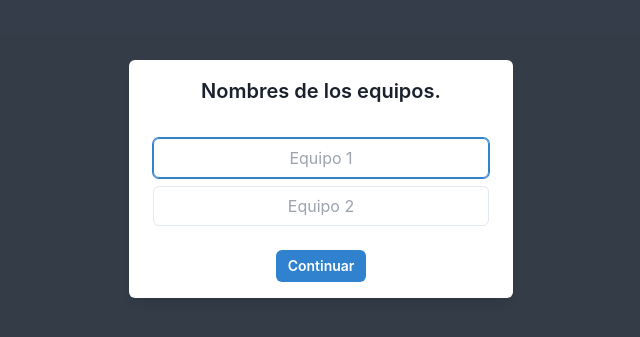
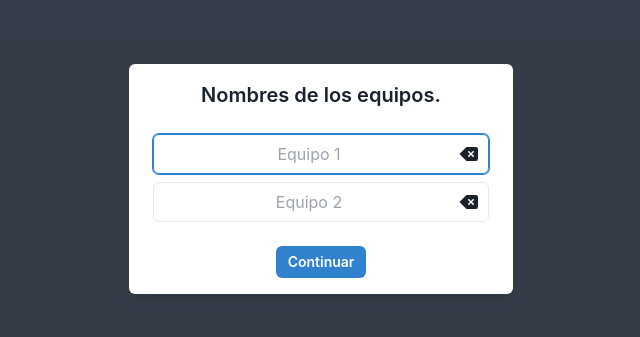
Before and after one commit to franklinogf/dominoes-score, a React (Vite) app: page / in a window 1280 px wide. Shown: the part 221-558 px from the top of the page, without its empty margins (319-959 px from the left). Built offline with nearby package versions, Linux system fonts and the light colour scheme.

Commit message:
added a button to reset the input

```diff
--- a/src/components/NewGameModal.tsx
+++ b/src/components/NewGameModal.tsx
@@ -3,13 +3,17 @@ import { useTeams } from '../hooks/useTeams'
 import { useModals } from '../hooks/useModals'
 import {
   Button,
+  IconButton,
   Input,
+  InputGroup,
+  InputRightElement,
   Modal,
   ModalBody,
   ModalContent,
   ModalFooter,
   ModalHeader,
-  ModalOverlay
+  ModalOverlay,
+  Stack
 } from '@chakra-ui/react'
 
 export function NewGameModal() {
@@ -19,6 +23,7 @@ export function NewGameModal() {
   const [team2Name, setTeam2Name] = useState('')
 
   function handleButtonClick() {
+    if (team1Name === '' || team2Name === '') return
     startGame(team1Name, team2Name)
     hideNewGameModal()
   }
@@ -31,26 +36,48 @@ export function NewGameModal() {
     >
       <ModalOverlay />
       <ModalContent>
-        <ModalHeader className='text-center'>
-          Nombres de los equipos.
-        </ModalHeader>
+        <ModalHeader textAlign='center'>Nombres de los equipos.</ModalHeader>
         <ModalBody>
+          <Stack>
+            <InputGroup>
               <Input
-            className='text-center my-2'
+                textAlign='center'
                 placeholder='Equipo 1'
                 value={team1Name}
                 onChange={(e) => {
                   setTeam1Name(e.target.value)
                 }}
               />
+              <InputRightElement>
+                <IconButton
+                  variant='ghost'
+                  fontSize='20px'
+                  aria-label='Limpiar el nombre del equipo 1'
+                  icon={<RestartIcon />}
+                  onClick={() => setTeam1Name('')}
+                />
+              </InputRightElement>
+            </InputGroup>
+            <InputGroup>
               <Input
-            className='text-center'
+                textAlign='center'
                 placeholder='Equipo 2'
                 value={team2Name}
                 onChange={(e) => {
                   setTeam2Name(e.target.value)
                 }}
               />
+              <InputRightElement>
+                <IconButton
+                  variant='ghost'
+                  fontSize='20px'
+                  aria-label='Limpiar el nombre del equipo 2'
+                  icon={<RestartIcon />}
+                  onClick={() => setTeam2Name('')}
+                />
+              </InputRightElement>
+            </InputGroup>
+          </Stack>
         </ModalBody>
         <ModalFooter className='!justify-center'>
           <Button
@@ -65,3 +92,20 @@ export function NewGameModal() {
     </Modal>
   )
 }
+
+function RestartIcon() {
+  return (
+    <svg
+      xmlns='http://www.w3.org/2000/svg'
+      viewBox='0 0 20 20'
+      fill='currentColor'
+      className='w-5 h-5'
+    >
+      <path
+        fillRule='evenodd'
+        d='M7.22 3.22A.75.75 0 0 1 7.75 3h9A2.25 2.25 0 0 1 19 5.25v9.5A2.25 2.25 0 0 1 16.75 17h-9a.75.75 0 0 1-.53-.22L.97 10.53a.75.75 0 0 1 0-1.06l6.25-6.25Zm3.06 4a.75.75 0 1 0-1.06 1.06L10.94 10l-1.72 1.72a.75.75 0 1 0 1.06 1.06L12 11.06l1.72 1.72a.75.75 0 1 0 1.06-1.06L13.06 10l1.72-1.72a.75.75 0 0 0-1.06-1.06L12 8.94l-1.72-1.72Z'
+        clipRule='evenodd'
+      />
+    </svg>
+  )
+}
```
Lines whose indentation alone changed are shown as unchanged.
